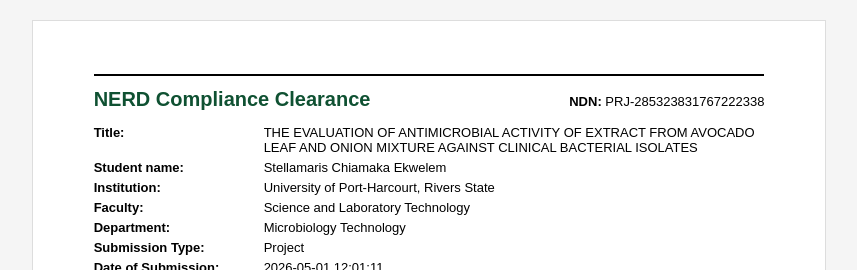
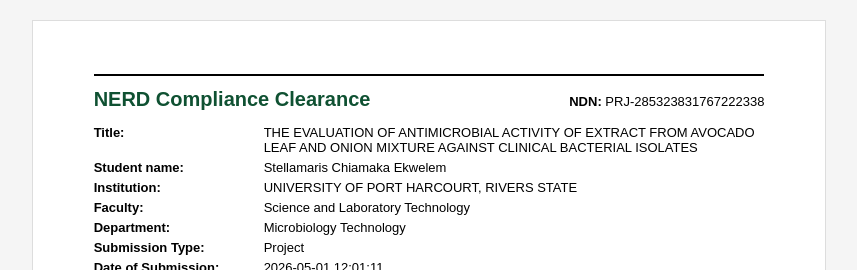
Before and after one commit to luvdance/nerd-play-16, a plain HTML site: page index.html in a window 1280 px wide. Shown: the top 270 px of the page, without its empty margins (211-1068 px from the left). Drawn offline with Linux system fonts and the light colour scheme; a script that the page names is missing.

Commit message:
Update institution name to uppercase

```diff
--- a/index.html
+++ b/index.html
@@ -174,7 +174,7 @@
 
     <div class="info-line">
       <span class="label">Institution:</span>
-      <span>University of Port-Harcourt, Rivers State</span>
+      <span>UNIVERSITY OF PORT HARCOURT, RIVERS STATE</span>
     </div>
 
     <div class="info-line">
```
